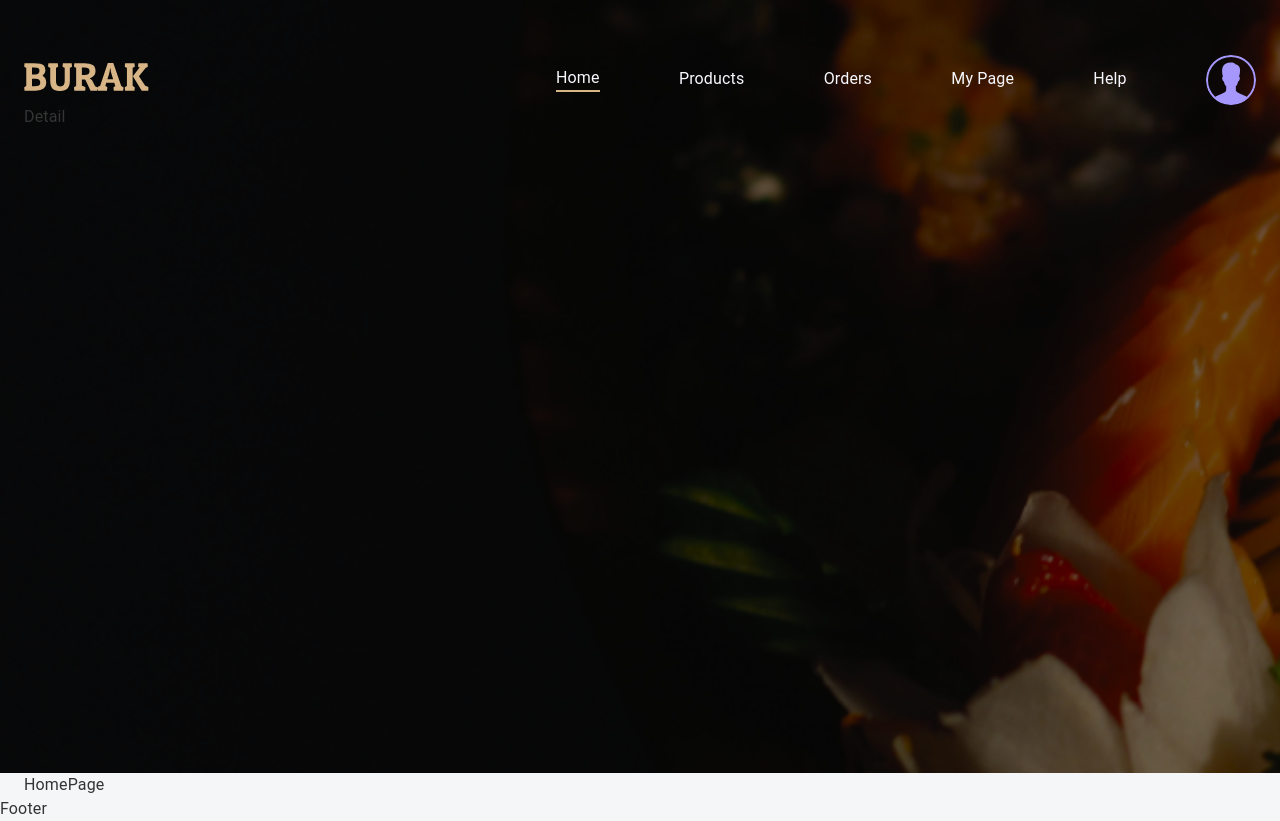
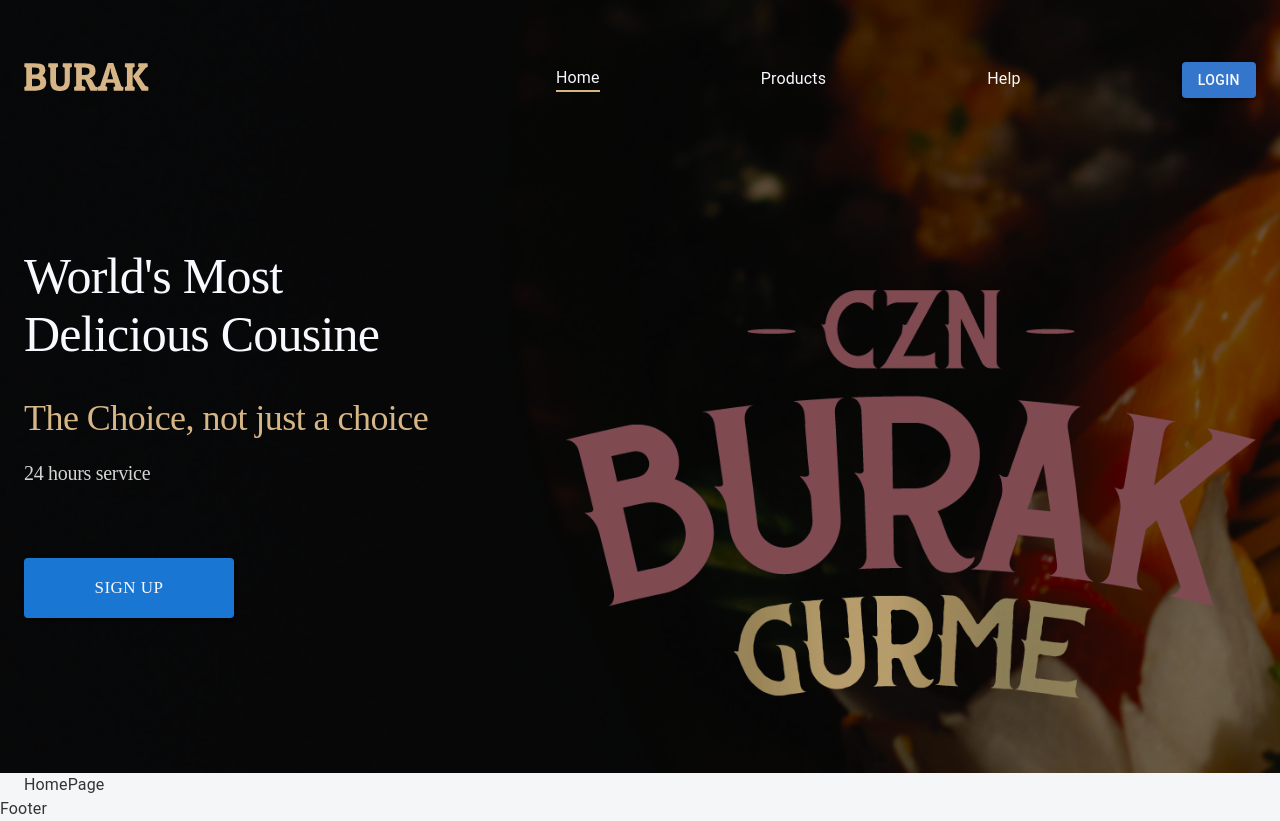
Before and after one commit to Frankyyyyy8/burak-react, a React (Create React App) app: page / in a window 1280 px wide. Built offline with nearby package versions, Linux system fonts and the light colour scheme.

Commit message:
fix: modify homeNavbar header component

```diff
--- a/src/app/components/headers/HomeNavbar.tsx
+++ b/src/app/components/headers/HomeNavbar.tsx
@@ -3,7 +3,7 @@
 import reportWebVitals from "../../../reportWebVitals";
 
 export function HomeNavbar() {
-  const authMember = true;
+  const authMember = false;
 
   return (
     <div className="home-navbar">
@@ -61,7 +61,26 @@
             )}
           </Stack>
         </Stack>
-        <Stack>Detail</Stack>
+        <Stack className={"header-frame"}>
+          <Stack className={"detail"}>
+            <Box className={"head-main-txt"}>
+              World's Most Delicious Cousine
+            </Box>
+            <Box className={"wel-txt"}>The Choice, not just a choice</Box>
+            <Box className={"service-txt"}>24 hours service</Box>
+            <Box className={"signup"}>
+              {!authMember ? (
+                <Button
+                  variant="contained"
+                  className={"signup-button"}
+                >SIGN UP</Button>
+              ) : null}
+            </Box>
+          </Stack>
+          <Box className={"logo-frame"}>
+            <div className={"logo-img"}></div>
+          </Box>
+        </Stack>
       </Container>
     </div>
   );
--- a/src/css/navbar.css
+++ b/src/css/navbar.css
@@ -73,3 +73,87 @@
 .home-navbar div.hover-line::after {
   transform-origin: 0% 50%;
 }
+
+.home-navbar .navbar-container .header-frame {
+  margin-top: 142px;
+  height: 462px;
+  display: flex;
+  flex-direction: row;
+  justify-content: space-between;
+}
+
+.home-navbar .navbar-container .header-frame .detail {
+  width: 510px;
+  display: flex;
+  flex-direction: column;
+}
+
+.home-navbar .navbar-container .header-frame .head-main-txt {
+  width: 450px;
+  height: 150px;
+  font-family: "Roboto Serif";
+  font-size: 50px;
+  font-style: normal;
+  font-weight: 500;
+  line-height: normal;
+  letter-spacing: -0.75px;
+  color: #f8f8ff;
+}
+
+.home-navbar .navbar-container .header-frame .wel-txt {
+  width: 510px;
+  height: 42px;
+  font-family: "Roboto Serif";
+  font-size: 36px;
+  font-style: normal;
+  font-weight: 400;
+  line-height: normal;
+  letter-spacing: -0.54px;
+  color: #d7b686;
+}
+
+.home-navbar .navbar-container .header-frame .service-txt {
+  margin-top: 23px;
+  width: 153px;
+  height: 23px;
+  font-family: "Roboto Serif";
+  font-size: 20px;
+  font-style: normal;
+  font-weight: 400;
+  line-height: normal;
+  letter-spacing: -0.3px;
+  color: #d5d5d5;
+}
+
+.home-navbar .navbar-container .detail .signup {
+  margin-top: 73px;
+}
+
+.home-navbar .navbar-container .detail .signup .signup-button {
+  width: 210px;
+  height: 60px;
+  border-radius: 4px;
+  background: #1976d2;
+  text-align: center;
+  font-family: Poppins;
+  font-size: 17px;
+  font-style: normal;
+  font-weight: 400;
+  line-height: normal;
+  color: #f8f8ff;
+}
+
+.home-navbar .navbar-container .logo-frame {
+  margin-top: 43px;
+  width: 690px;
+  height: 419px;
+}
+
+.home-navbar .navbar-container .logo-frame .logo-img {
+  width: 100%;
+  height: 100%;
+  background: url("/public/img/logo.webp");
+  background-size: contain;
+  background-repeat: no-repeat;
+  filter: invert(25%);
+}
```
